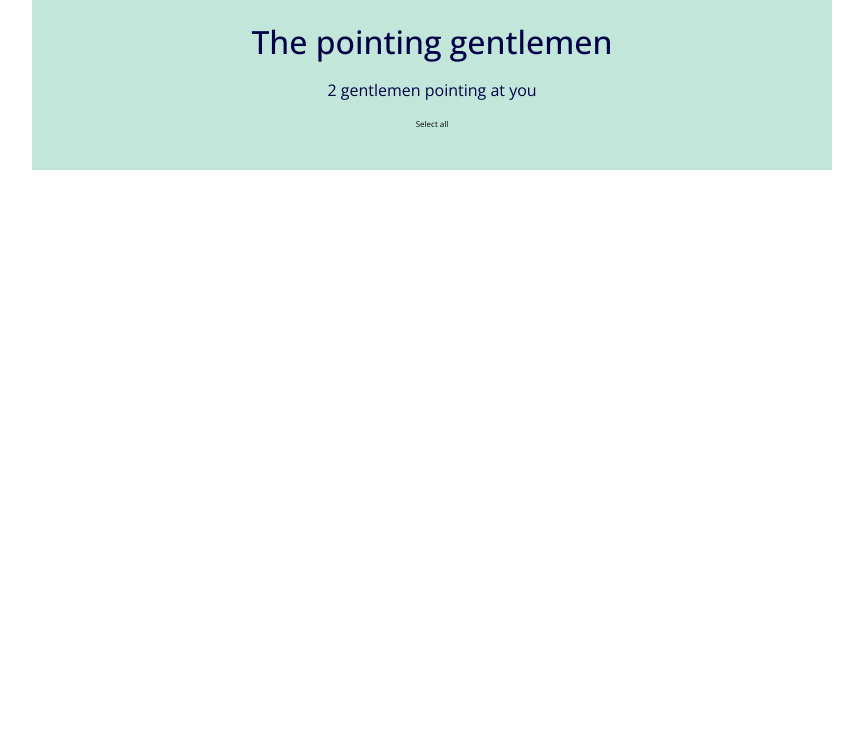
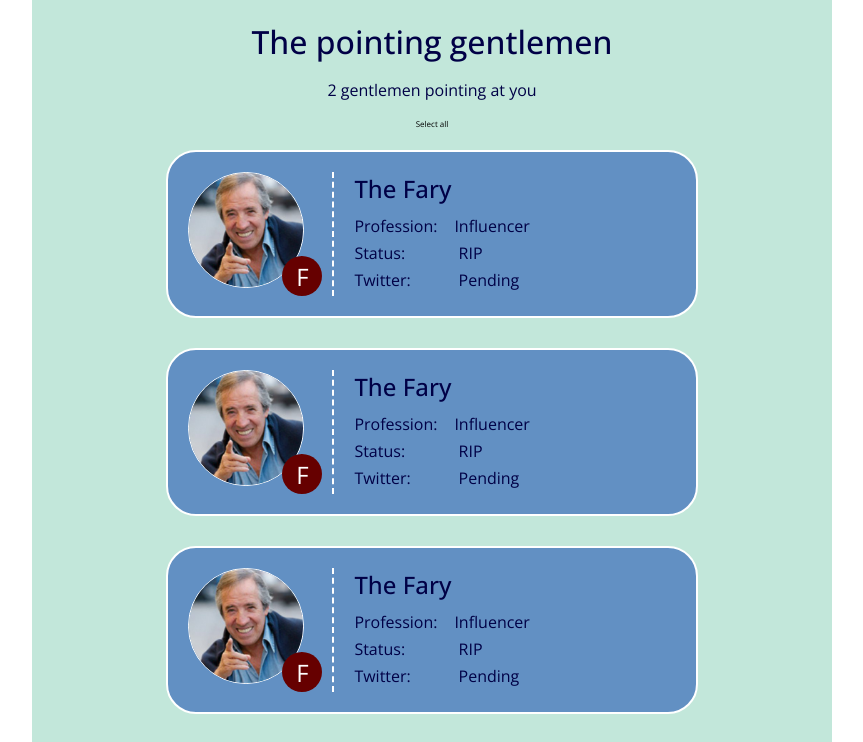
Before and after one commit to Beringar/w4-ch1-berenguer-pou, a React (Create React App) app: page / in a window 1280 px wide. Shown: the top 742 px of the page, without its empty margins (208-1071 px from the left). Built offline with nearby package versions, Linux system fonts and the light colour scheme.

Commit message:
render Gentleman (no data) passing unique key in app.js

```diff
--- a/src/App.js
+++ b/src/App.js
@@ -3,6 +3,7 @@ import dataGentlemen from "./data/dataGentlemen";
 import "./App.scss";
 import Info from "./components/Info/Info";
 import Button from "./components/Button/Button";
+import Gentleman from "./components/Gentleman/Gentleman";
 
 const App = () => {
   const [gentlemen, setGentlemen] = useState(dataGentlemen);
@@ -30,7 +31,11 @@ const App = () => {
         />
       </section>
       <main className="main">
-        <ul className="gentlemen"></ul>
+        <ul className="gentlemen">
+          {gentlemen.map((gentleman, index) => (
+            <Gentleman key={index} />
+          ))}
+        </ul>
       </main>
     </div>
   );
--- a/src/components/Gentleman/Gentleman.js
+++ b/src/components/Gentleman/Gentleman.js
@@ -0,0 +1,33 @@
+const Gentleman = ({ gentleman, action, button }) => {
+  return (
+    <li className="gentleman">
+      <div className="gentleman__avatar-container">
+        <img
+          className="gentleman__avatar"
+          src="img/fary.jpg"
+          alt="The Fary pointing at you"
+        />
+        <span className="gentleman__initial">F</span>
+      </div>
+      <div className="gentleman__data-container">
+        <h2 className="gentleman__name">The Fary</h2>
+        <ul className="gentleman__data-list">
+          <li className="gentleman__data">
+            <span className="gentleman__data-label">Profession:</span>
+            Influencer
+          </li>
+          <li className="gentleman__data">
+            <span className="gentleman__data-label">Status:</span> RIP
+          </li>
+          <li className="gentleman__data">
+            <span className="gentleman__data-label">Twitter:</span> Pending
+          </li>
+        </ul>
+      </div>
+      <i className="icon gentleman__icon fas fa-check"></i>
+      <i className="icon gentleman__icon gentleman__icon--delete fas fa-times"></i>
+    </li>
+  );
+};
+
+export default Gentleman;
```
